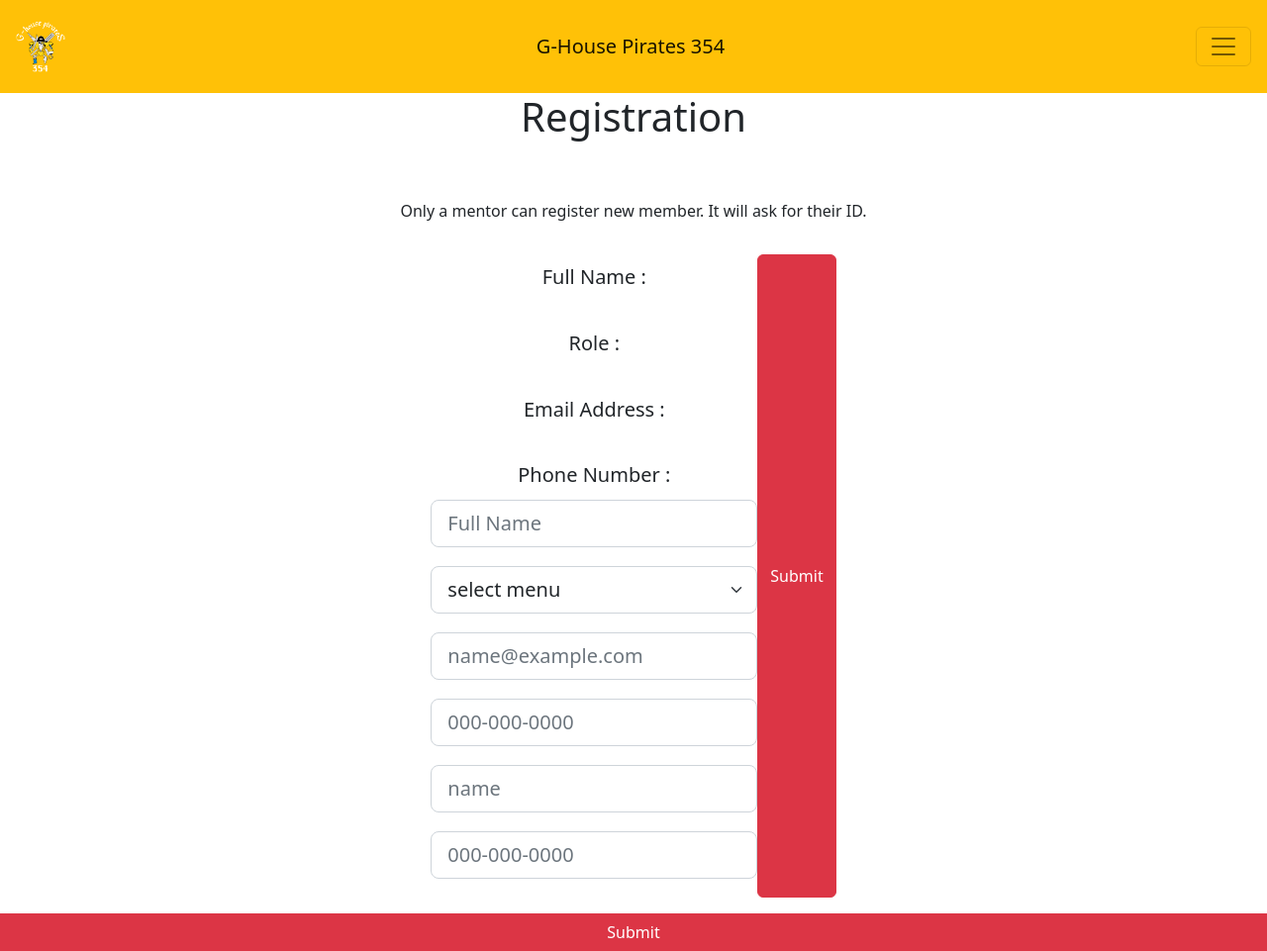
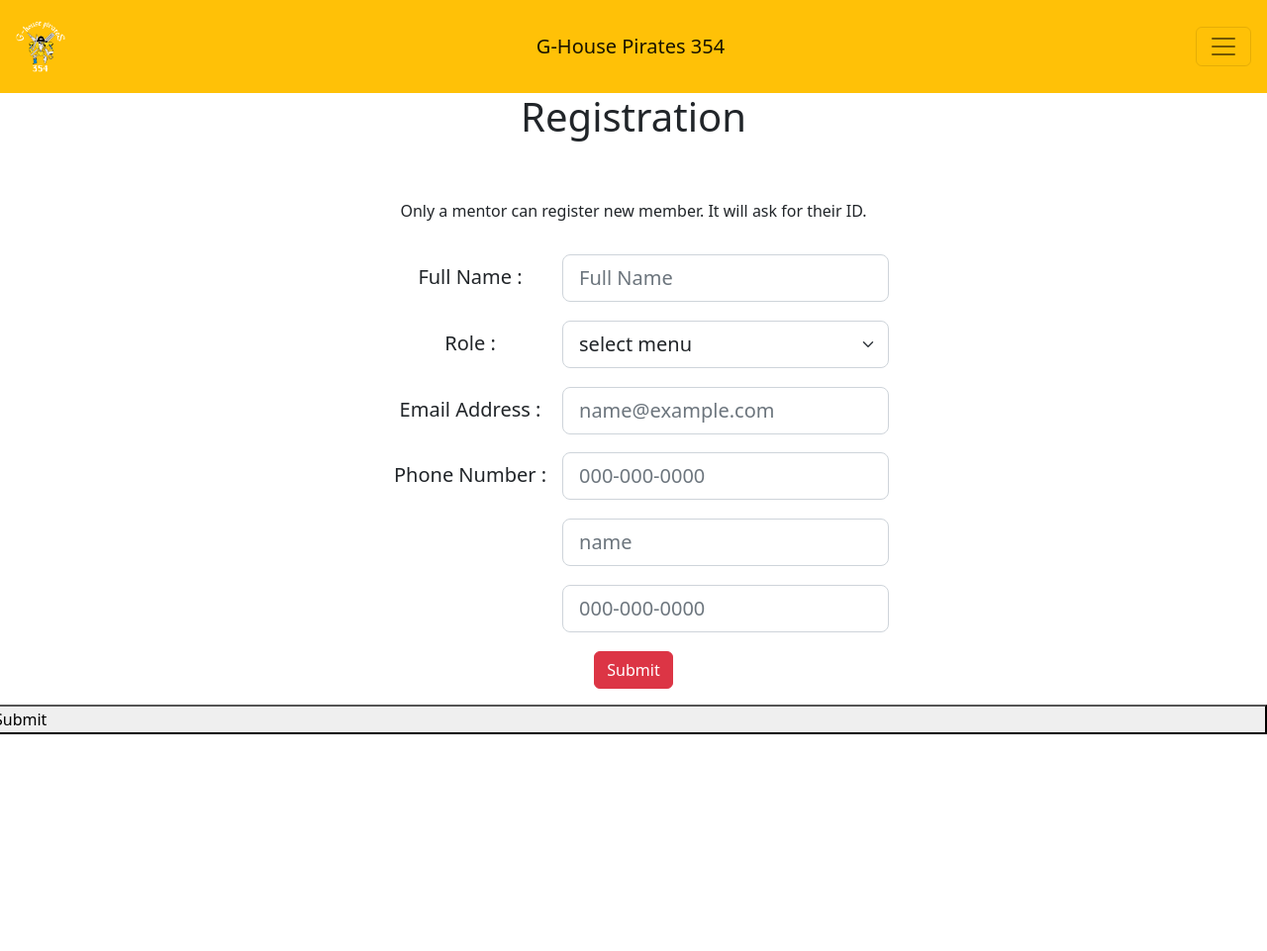
Before and after one commit to bhotw/354_attendance, a Flask app: page /register in a window 1280 px wide. Shown: the whole page at 99% size. After the commit the page ends 742 px from the top, so only its background shows below. Run offline with Flask 3, Linux system fonts and the light colour scheme.

Commit message:
register submit button

```diff
--- a/templates/register.html
+++ b/templates/register.html
@@ -13,8 +13,8 @@
         <H1> Registration </H1>
         <p class="bottom-three"> </p>
         <p> Only a mentor can register new member. It will ask for their ID.</p>
+        <div>
         <div clas="container" class="d-flex justify-content-center">
-          <div>
           <div class="col-auto">
             <label for="fullname" class="form-control-lg" >Full Name :</label>
             <p class="bottom-three"> </p>
@@ -46,7 +46,7 @@
           <button type="button" class="btn btn-danger ">Submit</button>
         </div>
 
-      <button type="button" class="btn btn-danger ">Submit</button>
+      <button class="row g-3 align-items-center" type="button" class="btn btn-danger ">Submit</button>
     </div>
 
 {% endblock %}
```
